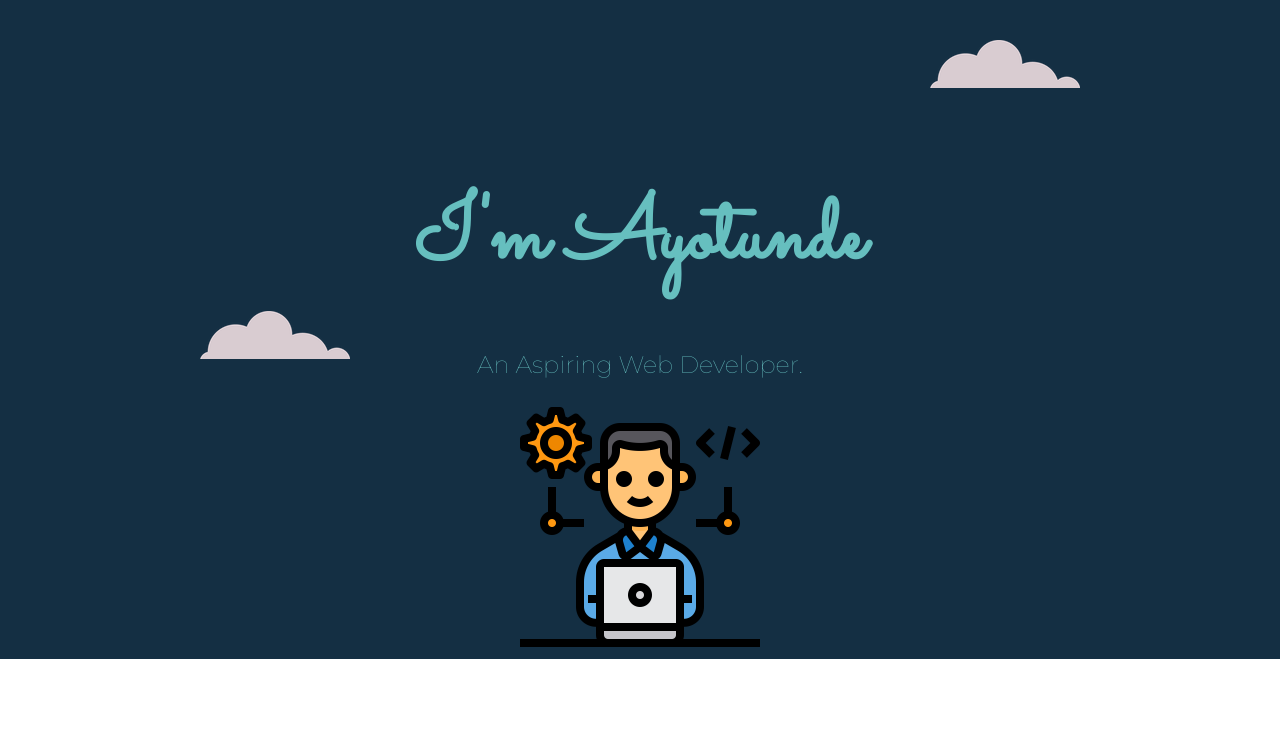
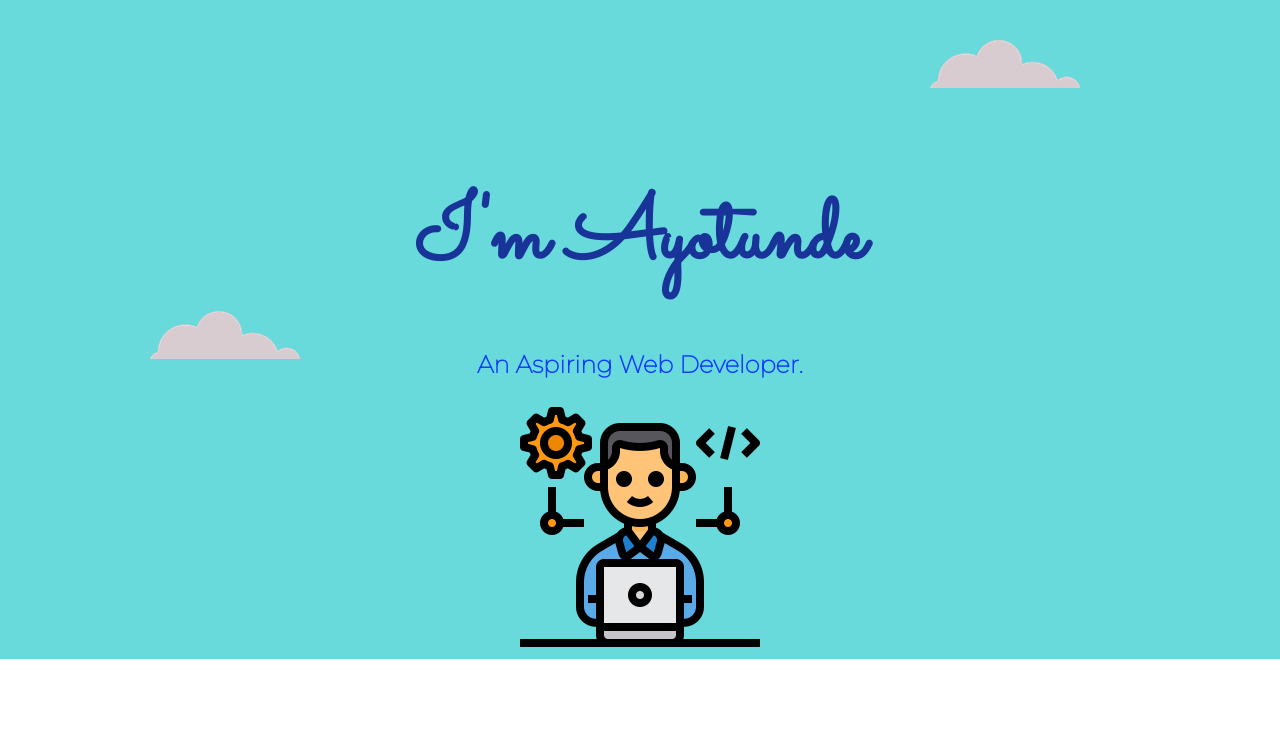
Before and after one commit to ayopedro/hello, a plain HTML site: page index.html in a window 1280 px wide. Shown: the top 756 px of the page. Drawn offline with Linux system fonts and the light colour scheme; grey boxes are pictures that could not be loaded.

Commit message:
Add files via upload

```diff
--- a/css/styles.css
+++ b/css/styles.css
@@ -9,21 +9,21 @@ h1{
 font-size: 5.625rem;
   margin: 50px auto 0 auto;
   font-family: 'Sacramento', cursive;
-  color:#66BFBF;
+  color:#193498;
   line-height: 2;
 }
 h2{
   font-family: 'Montserrat', sans-serif;
   font-size: 1.5rem;
-  font-weight: normal;
-  color:#66BFBF;
+  font-weight: bold;
+  color:#113CFC;
 }
 h3{
   font-family: 'Montserrat', sans-serif;
-  color: #11999E;
+  color: #113CFC;
 }
 a{
-  color:#11999E;
+  color:#193498;
   font-family: 'Montserrat', sans-serif;
   margin:10px 20px;
   text-decoration: none;
@@ -49,7 +49,7 @@ margin: 100px auto;
   margin: auto;
 }
 .top-container{
-  background-color: #142F43;
+  background-color: #69DADB;
   position: relative;
   padding-top: 100px;
 }
@@ -57,7 +57,7 @@ margin: 100px auto;
 margin: 100px 0;
 }
 .bottom-container{
-background-color: #142F43;
+background-color: #69DADB;
 padding: 50px 0 20px;
 }
 .dev{
@@ -65,7 +65,7 @@ padding: 50px 0 20px;
 }
 .bottom-cloud{
   position: absolute;
-  left: 200px;
+  left: 150px;
   bottom: 300px;
 }
 .skill-row{
```
